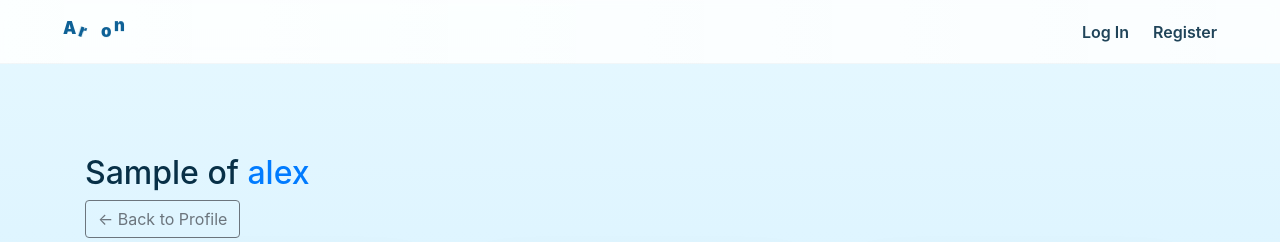
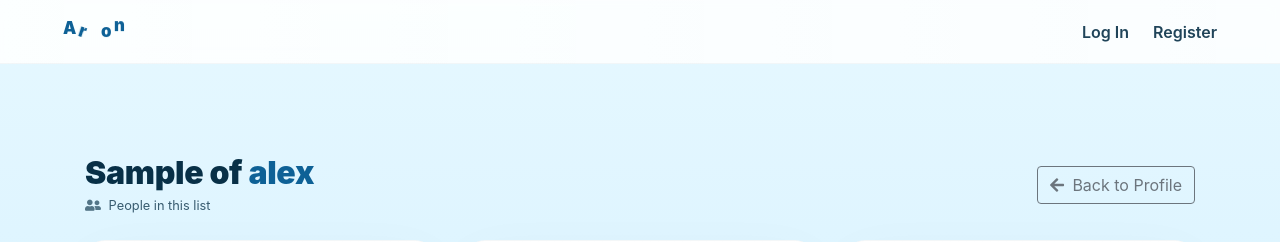
Before and after one commit to mahmudurrahman-beep/network, a Django app: template network/templates/network/followers_list.html in a window 1280 px wide. Shown: the top 242 px of the page. Run offline with Django 3.2, Linux system fonts and the light colour scheme; data comes from the database, SQL or seed files in the repository; tables that the repository leaves empty hold one stand-in row (values such as "Sample post"); the template is opened without the code that fills it: values that come from a table or form of the project are taken from there, most other values are stand-ins (such as "Sample title", 1, 10 or a date in 2020); parts of the project's set-up code (start-up, migrations or seed data) failed here and were passed over; some libraries are stand-ins or nearby versions.

Commit message:
Update followers_list.html

```diff
--- a/network/templates/network/followers_list.html
+++ b/network/templates/network/followers_list.html
@@ -4,6 +4,7 @@
 
 {% block body %}
 <div class="container mt-5">
+
   {% if messages %}
     {% for message in messages %}
       <div class="alert alert-{{ message.tags }} alert-dismissible fade show mb-4" role="alert">
@@ -15,64 +16,118 @@
     {% endfor %}
   {% endif %}
 
-        <h2>{{ list_type }} of <a href="{% url 'profile' profile_user.username %}">{{ profile_user.username }}</a></h2>
-        <a href="{% url 'profile' profile_user.username %}" class="btn btn-outline-secondary mb-3">← Back to Profile</a>
+  <!-- Page Header -->
+  <div class="d-flex flex-column flex-md-row align-items-md-center justify-content-md-between mb-4" style="gap: 12px;">
+    <div class="pr-md-3">
+      <h2 class="mb-1" style="color: var(--muted-dark); font-weight: 900; letter-spacing: -0.3px;">
+        {{ list_type }} of
+        <a href="{% url 'profile' profile_user.username %}"
+           class="text-decoration-none"
+           style="color: var(--brand-blue);">
+          {{ profile_user.username }}
+        </a>
+      </h2>
+      <div class="text-muted small">
+        <i class="fas fa-user-friends mr-1" style="color: rgba(8,48,71,0.65);"></i>
+        People in this list
+      </div>
+    </div>
+
+    <a href="{% url 'profile' profile_user.username %}" class="btn btn-outline-secondary">
+      <i class="fas fa-arrow-left mr-1"></i> Back to Profile
+    </a>
+  </div>
 
   {% if users %}
     <div class="row">
       {% for user in users %}
-                    <div class="col-md-4 mb-4">
-                        <div class="card shadow-sm" style="transition: transform 0.2s, box-shadow 0.2s;">
-                            <div class="card-body text-center">
+        <div class="col-12 col-sm-6 col-lg-4 mb-4">
+          <div class="card h-100 user-card">
+            <div class="card-body text-center d-flex flex-column">
+
+              <!-- Avatar -->
+              <div class="mb-3">
                 {% if user.profile_picture %}
-                                    <img src="{{ user.profile_picture.url }}" class="rounded-circle mb-3" width="100" height="100" style="object-fit: cover;">
+                  <img src="{{ user.profile_picture.url }}"
+                       class="rounded-circle user-avatar"
+                       width="92"
+                       height="92"
+                       style="object-fit: cover;"
+                       alt="{{ user.username }}">
                 {% else %}
-                                    <!-- Default Argon Avatar -->
                   <img src="{% static 'network/images/default-avatar.png' %}"
-                                         class="rounded-circle mb-3"
-                                         width="100"
-                                         height="100"
-                                         alt="{{ user.username }}"
-                                         style="object-fit: cover; background: linear-gradient(135deg, #667eea 0%, #764ba2 100%);">
+                       class="rounded-circle user-avatar"
+                       width="92"
+                       height="92"
+                       style="object-fit: cover;"
+                       alt="{{ user.username }}">
                 {% endif %}
+              </div>
 
-                                <h5>
-                                    <a href="{% url 'profile' user.username %}" class="text-dark text-decoration-none">
+              <!-- Username -->
+              <h5 class="mb-1" style="font-weight: 900; letter-spacing: -0.2px;">
+                <a href="{% url 'profile' user.username %}"
+                   class="text-decoration-none"
+                   style="color: var(--muted-dark);">
                   {{ user.username }}
                 </a>
               </h5>
-                                <p class="text-muted">{{ user.bio|default:"No bio"|truncatechars:100 }}</p>
 
-                                <!-- Follow/Unfollow button for logged-in users -->
+              <!-- Bio -->
+              <p class="text-muted mb-3" style="min-height: 44px;">
+                {{ user.bio|default:"No bio yet."|truncatechars:100 }}
+              </p>
+
+              <!-- Actions -->
+              <div class="mt-auto">
                 {% if request.user.is_authenticated and request.user != user %}
                   {% with key=user.id|stringformat:"s" %}
                     {% if is_following_dict|get_item:key %}
-                                            <button class="btn btn-sm btn-following follow-btn" data-username="{{ user.username }}">
-                                                Unfollow
+                      <button class="btn btn-sm btn-following follow-btn"
+                              data-username="{{ user.username }}"
+                              data-state="following">
+                        <i class="fas fa-user-check mr-1"></i> Unfollow
                       </button>
                     {% else %}
-                                            <button class="btn btn-sm btn-not-following follow-btn" data-username="{{ user.username }}">
-                                                Follow
+                      <button class="btn btn-sm btn-not-following follow-btn"
+                              data-username="{{ user.username }}"
+                              data-state="not-following">
+                        <i class="fas fa-user-plus mr-1"></i> Follow
                       </button>
                     {% endif %}
                   {% endwith %}
+                {% else %}
+                  <a href="{% url 'profile' user.username %}"
+                     class="btn btn-sm btn-outline-secondary">
+                    <i class="fas fa-user mr-1"></i> View Profile
+                  </a>
                 {% endif %}
+              </div>
+
             </div>
           </div>
         </div>
       {% endfor %}
     </div>
+
   {% else %}
-            <p class="text-center text-muted py-5">No {{ list_type|lower }} yet.</p>
+    <div class="card">
+      <div class="card-body text-center py-5">
+        <div class="mb-2">
+          <i class="fas fa-user-friends fa-2x" style="color: rgba(8,48,71,0.55);"></i>
+        </div>
+        <div class="text-muted" style="font-weight: 700;">
+          No {{ list_type|lower }} yet.
+        </div>
+      </div>
+    </div>
   {% endif %}
 </div>
 
 <script>
-        // JavaScript for follow/unfollow functionality - FIXED with loading states
-        document.addEventListener('DOMContentLoaded', function() {
-            // Add event listeners to all follow buttons
+  document.addEventListener('DOMContentLoaded', function () {
     document.querySelectorAll('.follow-btn').forEach(button => {
-                button.addEventListener('click', function() {
+      button.addEventListener('click', function () {
         const username = this.dataset.username;
         const csrfToken = getCookie('csrftoken');
 
@@ -81,16 +136,14 @@
           return;
         }
 
-                    // Prevent multiple clicks
         if (this.disabled) return;
         this.disabled = true;
 
-                    const originalText = this.textContent;
-                    this.textContent = '...';
+        const originalHTML = this.innerHTML;
 
-                    console.log(`Toggling follow for ${username}`);
+        // Loading state
+        this.innerHTML = '<span class="spinner-border spinner-border-sm mr-2" role="status" aria-hidden="true"></span>Working';
 
-                    // Use CORRECT URL - NOT /api/toggle-follow/
         fetch(`/toggle-follow/${username}/`, {
           method: 'POST',
           headers: {
@@ -99,49 +152,40 @@
           }
         })
         .then(response => {
-                        if (!response.ok) {
-                            throw new Error(`HTTP error! status: ${response.status}`);
-                        }
+          if (!response.ok) throw new Error('HTTP ' + response.status);
           return response.json();
         })
         .then(data => {
-                        console.log('Follow response:', data);
-
           if (data.error) {
             alert('Error: ' + data.error);
             this.disabled = false;
-                            this.textContent = originalText;
+            this.innerHTML = originalHTML;
             return;
           }
 
-                        // Toggle button text and style using our CSS classes
+          // Update UI based on response
           if (data.action === 'followed') {
-                            this.textContent = 'Unfollow';
+            this.innerHTML = '<i class="fas fa-user-check mr-1"></i> Unfollow';
             this.classList.remove('btn-not-following');
             this.classList.add('btn-following');
+            this.dataset.state = 'following';
           } else if (data.action === 'unfollowed') {
-                            this.textContent = 'Follow';
+            this.innerHTML = '<i class="fas fa-user-plus mr-1"></i> Follow';
             this.classList.remove('btn-following');
             this.classList.add('btn-not-following');
+            this.dataset.state = 'not-following';
           }
+
+          this.disabled = false;
         })
-                    .catch(error => {
-                        console.error('Error:', error);
+        .catch(() => {
           alert('Network error. Please try again.');
           this.disabled = false;
-                        this.textContent = originalText;
-                    })
-                    .finally(() => {
-                        // Only re-enable if not already updated
-                        if (this.textContent === '...') {
-                            this.disabled = false;
-                            this.textContent = originalText;
-                        }
+          this.innerHTML = originalHTML;
         });
       });
     });
 
-            // Function to get CSRF token
     function getCookie(name) {
       let cookieValue = null;
       if (document.cookie && document.cookie !== '') {
@@ -156,29 +200,34 @@
       }
       return cookieValue;
     }
-
-            // Add hover effect for cards (if not in styles.css)
-            document.querySelectorAll('.card').forEach(card => {
-                card.addEventListener('mouseenter', function() {
-                    this.style.transform = 'translateY(-4px)';
-                    this.style.boxShadow = '0 8px 25px rgba(0,0,0,0.1)';
-                });
-                card.addEventListener('mouseleave', function() {
-                    this.style.transform = 'translateY(0)';
-                    this.style.boxShadow = '0 2px 4px rgba(0,0,0,0.1)';
-                });
-            });
   });
 </script>
 
 <style>
-        /* Add hover effect if not in styles.css */
-        .card {
-            transition: transform 0.2s ease, box-shadow 0.2s ease !important;
+  /* Congruent, minimal additions on top of your global styles.css */
+  .user-card {
+    border-radius: 20px; /* matches global .card radius */
+    overflow: hidden;
   }
-        .card:hover {
-            transform: translateY(-4px);
-            box-shadow: 0 8px 25px rgba(0,0,0,0.1) !important;
+
+  .user-avatar {
+    box-shadow: 0 10px 28px rgba(2,6,23,0.10);
+    border: 3px solid rgba(255,255,255,0.85);
+    background: rgba(255,255,255,0.6);
+  }
+
+  /* Gentle lift without overpowering your global shadows */
+  .user-card:hover {
+    transform: translateY(-2px);
+    box-shadow: 0 26px 70px rgba(2,6,23,0.06) !important;
+  }
+
+  .user-card {
+    transition: transform .14s ease, box-shadow .14s ease;
+  }
+
+  @media (max-width: 576px) {
+    h2 { font-size: 1.35rem; }
   }
 </style>
 {% endblock %}
```
Lines whose indentation alone changed are shown as unchanged.
